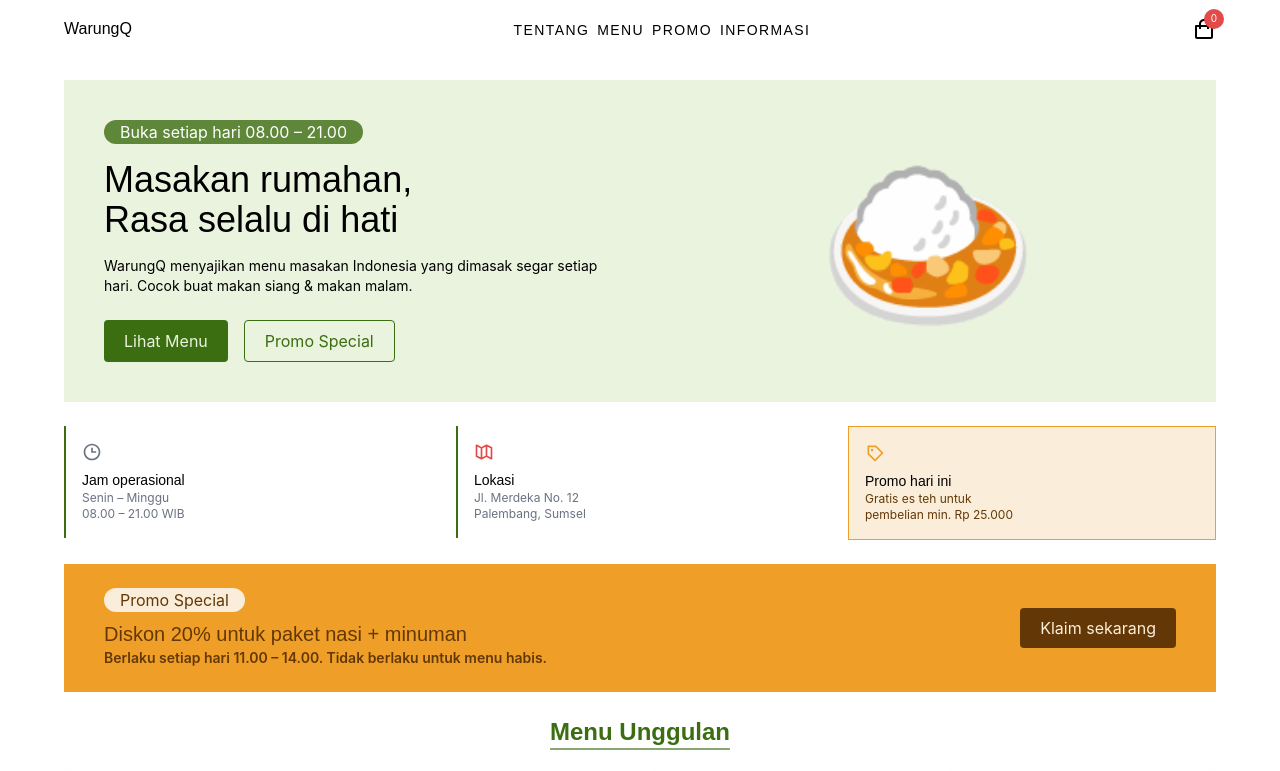
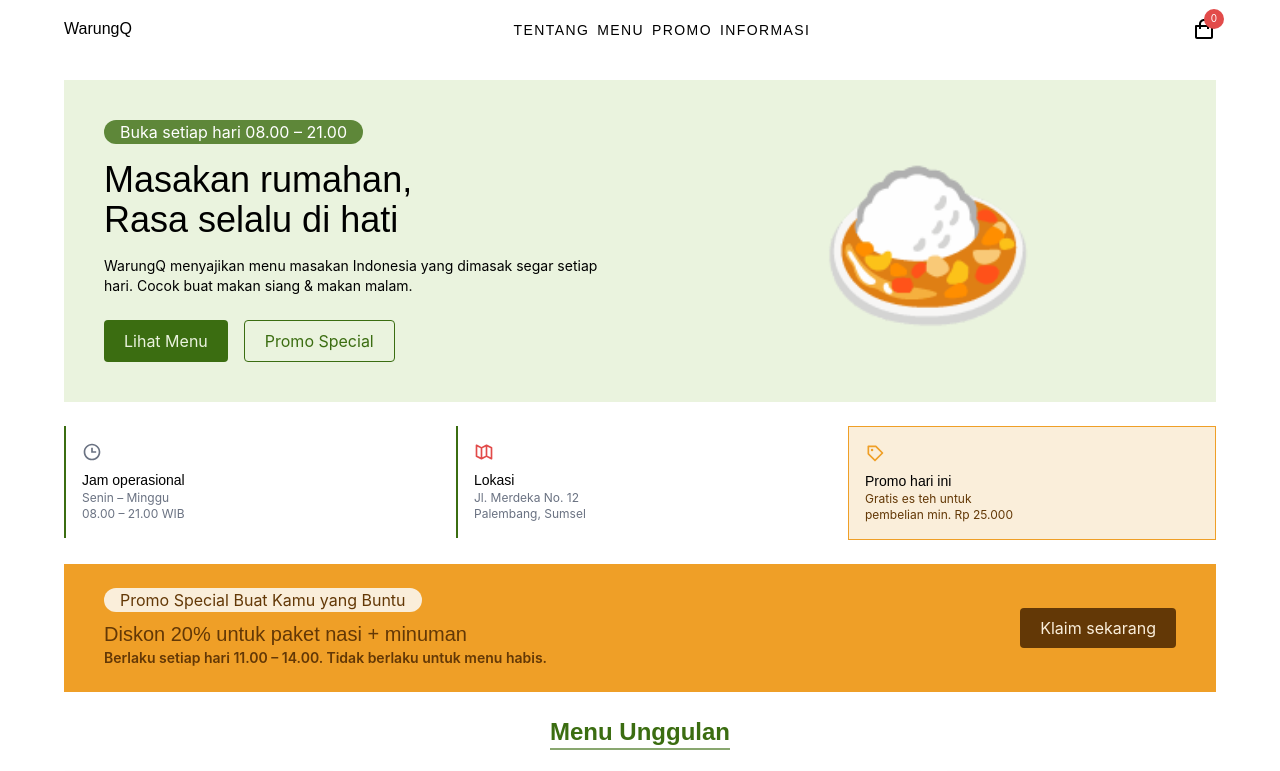
Before and after one commit to FaizZzhue/warungQ, a React (Vite) app: page / in a window 1280 px wide. Shown: the top 771 px of the page. Built offline with nearby package versions, Linux system fonts and the light colour scheme.

Commit message:
feat: change text

```diff
--- a/src/container/Info/Info.jsx
+++ b/src/container/Info/Info.jsx
@@ -25,7 +25,7 @@ const Info = ({ activateDiscount, discountPercentage }) => {
                     className="bg-accent py-6 px-6 md:px-10 mt-6 flex flex-col md:flex-row justify-between md:items-center gap-4 mx-4 md:mx-0"
                 >
                     <div className="flex flex-col items-center md:items-start">
-                        <Badge variant="third">Promo Special</Badge>
+                        <Badge variant="third">Promo Special Buat Kamu yang Buntu</Badge>
 
                         <p className="font-heading font-medium text-accent-dark mt-2 text-center md:text-left text-xl">
                             Diskon 20% untuk paket nasi + minuman
```
